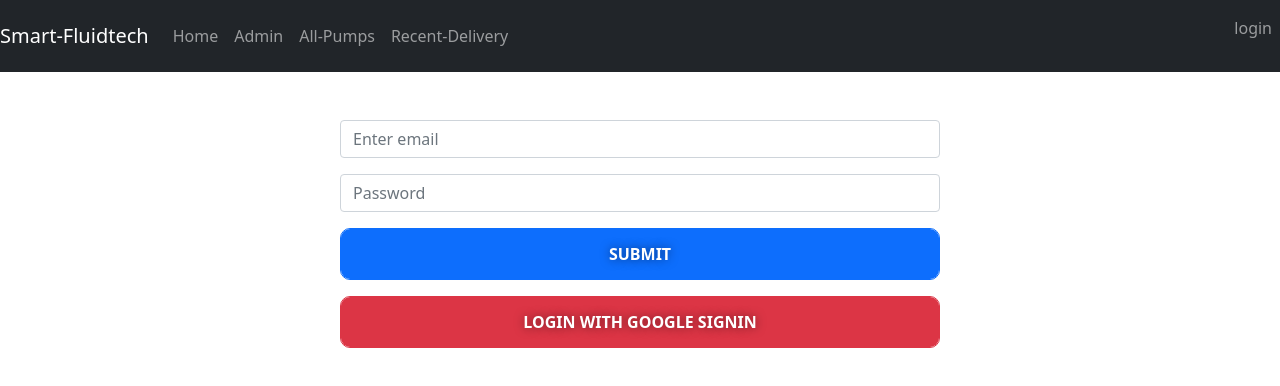
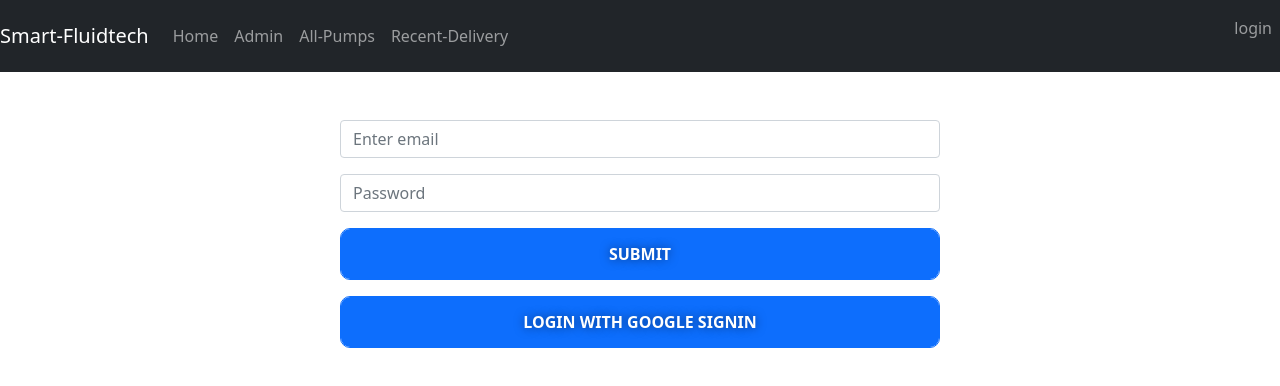
Before and after one commit to Razibul-Alam/smart-fluidtech, a React (Create React App) app: page /login in a window 1280 px wide. Shown: the top 386 px of the page. Built offline with nearby package versions, Linux system fonts and the light colour scheme.

Commit message:
login logout complete

```diff
--- a/src/Components/Login page/LoginPage.js
+++ b/src/Components/Login page/LoginPage.js
@@ -22,7 +22,10 @@ const app = initializeApp(firebaseConfig);
       }
     };
 
-
+   const handleLogout=()=>{
+     localStorage.removeItem('userDetails');
+     window.location.reload(false)
+   }
 
 
     // const handleSignin = () => {
@@ -61,6 +64,7 @@ signInWithPopup(auth, provider)
  setLoggedInUser(newUser)
 localStorage.setItem('userDetails',newUser.name)
  history.replace('/');
+window.location.reload(false)
 
   }).catch((error) => {
     // Handle Errors here.
@@ -98,10 +102,14 @@ localStorage.setItem('userDetails',newUser.name)
   </Button>
 </Form>
 
-        <Button variant="danger"
-   className="form-control mt-3" onClick = { handleSignin}>
+        {loggedInUser?<Button variant="danger"
+   className="form-control mt-3" onClick = {handleLogout}>
+    Logout
+  </Button>:
+        <Button variant="primary"
+   className="form-control mt-3" onClick = {handleSignin}>
     Login With Google signin
-  </Button>
+  </Button>}
 
   </div>
     );
```
